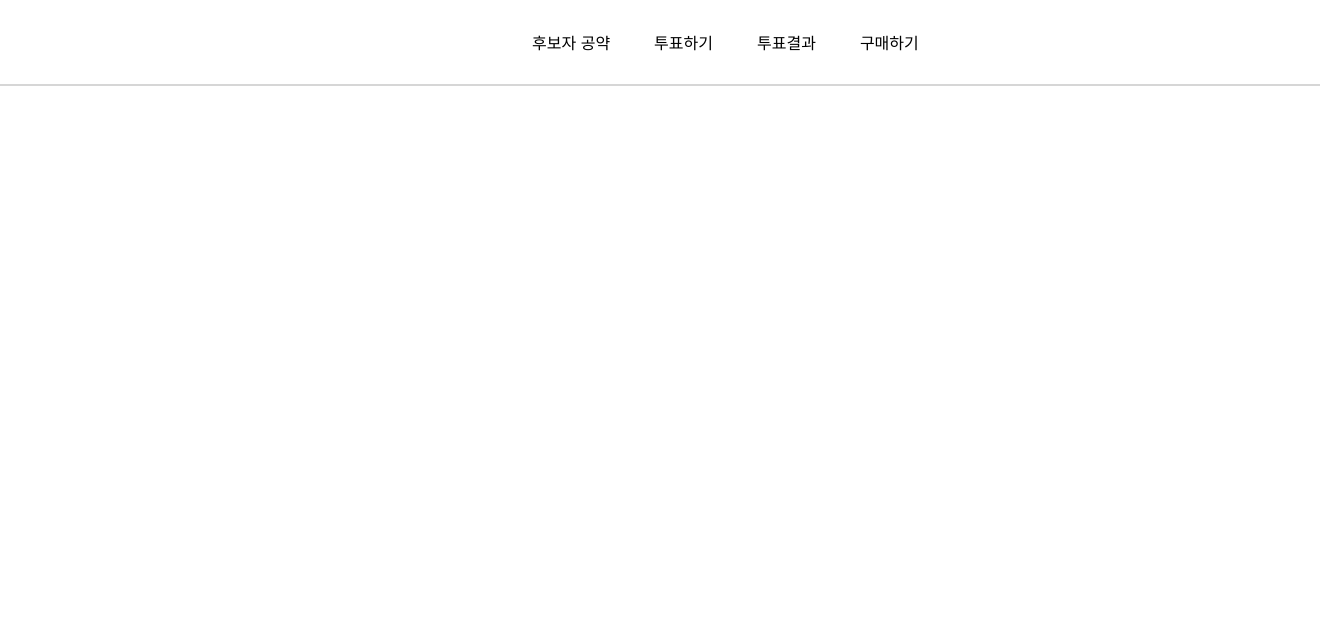
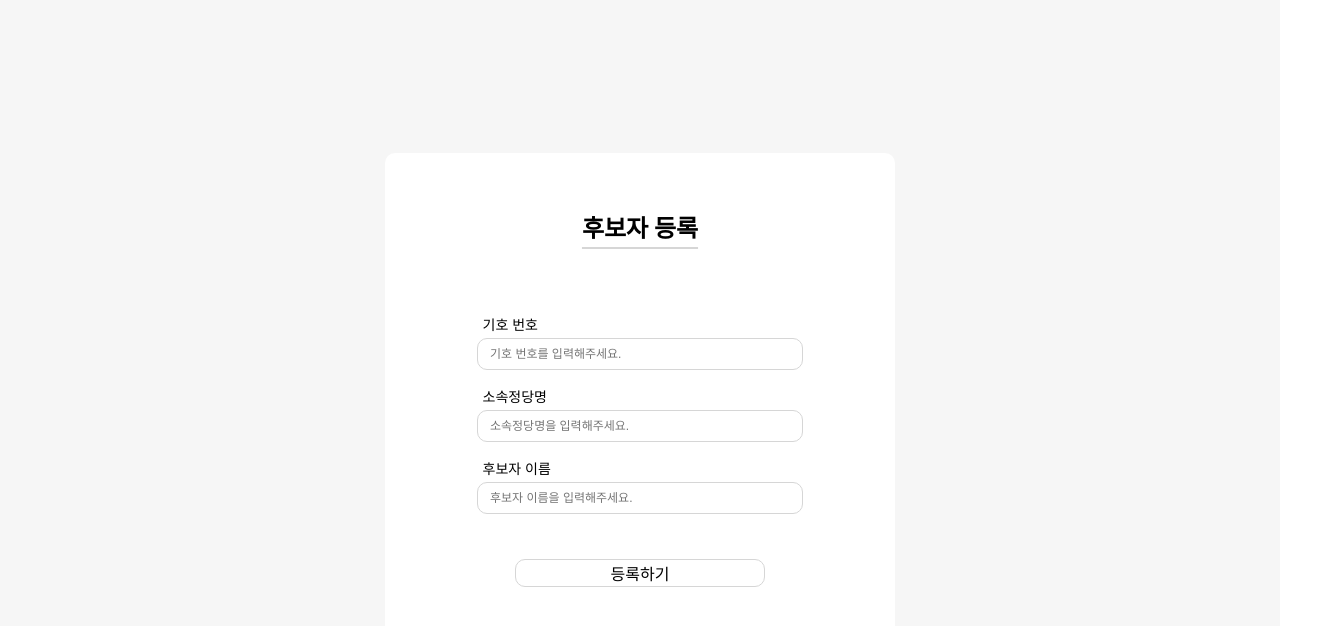
Before and after one commit to Jaehee1010/vote, a React (Create React App) app: page /SignUp in a window 1280 px wide. Shown: the top 626 px of the page, 1320 px wide, since content can reach past the window. Built offline with nearby package versions, Linux system fonts and the light colour scheme; no server answers.

Commit message:
로고 추가 및 네비바 css 수정, 후보자 등록 추가

```diff
--- a/src/App.js
+++ b/src/App.js
@@ -1,6 +1,7 @@
-import { BrowserRouter, Routes, Route } from 'react-router-dom';
+import { BrowserRouter, Routes, Route, useLocation } from 'react-router-dom';
 import React, { useEffect } from 'react';
 import Navbar from './frontend/component/NavBar';
+import SignUp from './frontend/component/SignUp';
 
 
 
@@ -11,17 +12,30 @@ useEffect(() => {
   fetch("http://localhost:8080/api")
     .then(res => res.json())
     .then(data => console.log(data));
-  });
+  }, []);
 
-return (
+  return (
     <BrowserRouter>
-      <Navbar />
-      <Routes>
-
-      </Routes>
+      <Layout />
     </BrowserRouter>
-
-)
+  );
 };
 
+const Layout = () => {
+  const location = useLocation();
+  const hideNavBarPaths = ["/SignUp"];
+
+  const hideNavBar = hideNavBarPaths.includes(location.pathname)
+
+  return (
+    <>
+      {!hideNavBar && <Navbar />}
+      <Routes>
+        <Route path = '/SignUp' element = { <SignUp /> } />
+      </Routes>
+    </>
+  );
+};
+
+
 export default App;
--- a/src/frontend/component/NavBar.js
+++ b/src/frontend/component/NavBar.js
@@ -1,12 +1,14 @@
 import { Link } from "react-router-dom";
-
+import logo from '../images/vote_logo.png'
 import '../css/NavBar.css'
 
 
 const Navbar = () => {
     return(
         <nav className="navbar">
-
+            <div className="nav-logo">
+                <img src = {logo} alt="logo"></img>
+            </div>
             <div className="nav-links">
                 <Link to = "/List">후보자 공약</Link>
                 <Link to = "/Vote">투표하기</Link>
--- /dev/null
+++ b/src/frontend/component/SignUp.js
@@ -0,0 +1,82 @@
+import React, { useState }from "react";
+import '../css/SignUp.css'
+
+
+const SignUp = () => {
+    const [name, setName] = useState("");
+    const [number, setNumber] = useState("");
+    const [party, setParty] = useState("");
+
+
+
+    const handleSubmit = async (e) => {
+        e.preventDefault();
+            try {
+        const response = await fetch("http://localhost:8080/api/SignUp", {
+            method: 'POST',
+            headers: {
+                'Content-Type': 'application/json',
+            },
+            body: JSON.stringify({
+                name,
+                number,
+                party,
+            }),
+        });
+
+        const data = await response.json();
+        if (data.success){
+            alert("후보자 등록 성공!");
+        } else {
+            alert("등록 실패: " + data.message);
+        }
+    } catch (err) {
+        console.error(err);
+        alert("서버와 연결할 수 없습니다.")
+    }
+};
+return(
+    <div className="signUp-container">
+        <div className="signUp-card">
+            <h1 className="signUp-title">후보자 등록</h1>
+            <form onSubmit={handleSubmit}>
+                <div className="signUp-form">
+                    <label className="signUp-label">기호 번호</label>
+                    <input
+                        type="text"
+                        placeholder="기호 번호를 입력해주세요."
+                        value={number}
+                        onChange={(e) => setNumber(e.target.value)}
+                        className="signUp-input"
+                    />
+                </div>
+                <div className="signUp-form">
+                    <label className="signUp-label">소속정당명</label>
+                    <input
+                        type="text"
+                        placeholder="소속정당명을 입력해주세요."
+                        value={party}
+                        onChange={(e) => setParty(e.target.value)}
+                        className="signUp-input"
+                    />
+                </div>
+                <div className="signUp-form">
+                    <label className="signUp-label">후보자 이름</label>
+                    <input
+                        type="text"
+                        placeholder="후보자 이름을 입력해주세요."
+                        value={name}
+                        onChange={(e) => setName(e.target.value)}
+                        className="signUp-input"
+                    />
+                </div>
+                <button type="submit" className="signUp-button">
+                    등록하기
+                </button>
+            </form>
+        </div>
+    </div>
+    );
+};
+
+export default SignUp;
--- a/src/frontend/css/NavBar.css
+++ b/src/frontend/css/NavBar.css
@@ -8,16 +8,17 @@
 }
 
 .nav-logo img {
-    width: 180px;
+    width: 150px;
     height: auto;
-    max-height: 90px;
+    max-height: 45px;
+    padding: 0px;
 }
 
 .nav-links {
     display: flex;
     gap: 20px;
     align-items: center;
-    margin-left: 500px;
+    margin-left: 30px;
 }
 
 .nav-links a {
--- /dev/null
+++ b/src/frontend/css/SignUp.css
@@ -0,0 +1,71 @@
+.signUp-container {
+    display: flex;
+    justify-content: center;
+    align-items: center;
+    min-height: 100vh;
+    background-color: #F6F6F6;
+}
+
+.signUp-card {
+    background-color: #FFFFFF;
+    border-radius: 10px;
+    width: 100%;
+    max-width: 500px;
+    padding: 40px 5px 60px 5px;
+}
+
+.signUp-title {
+    text-align: center;
+    font-size: 24px;
+    margin-bottom: 70px;
+    text-decoration: underline;
+    text-decoration-thickness: 1.5px;
+    text-underline-offset: 10px;
+    text-decoration-color: #D6D6D6;
+
+}
+
+.signUp-form {
+    display: flex;
+    flex-direction: column;
+    align-items: center;
+    margin-bottom: 16px;
+}
+
+.signUp-label {
+    width: 63%;
+    margin-bottom: 4px;
+    font-size: 14px;
+    text-align: left;
+}
+
+.signUp-input {
+    width: 60%;
+    padding: 8px 12px;
+    border: 1px solid #D6D6D6;
+    border-radius: 10px;
+    font-size: 12px;
+
+}
+
+.signUp-input:focus {
+    outline: none;
+    box-shadow: none;
+    border-color: #888888;
+}
+
+.signUp-button {
+    width: 50%;
+    background-color: #FFFFFF;
+    font-size: 16px;
+    border-color: #F6F6F6;
+    border-radius: 10px;
+    box-shadow: none;
+    border: 1px solid #D6D6D6;
+    margin: 45px auto 0 auto;
+    display: block;
+}
+
+.signUp-button:hover {
+    background-color: #F6F6F6;
+}
```
Also changed, not shown: src/frontend/images/vote_logo.png (added).
